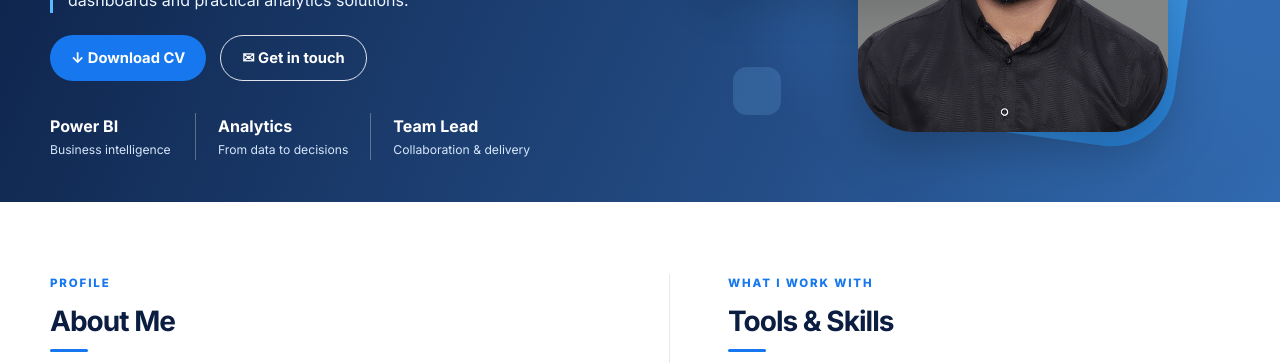
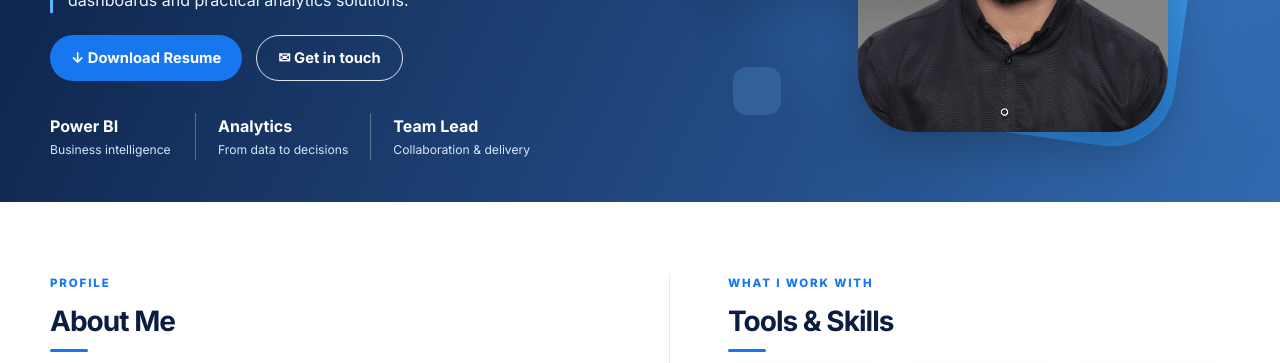
Before and after one commit to BoniBoban/myportfolio, a plain HTML site: page index.html in a window 1280 px wide. Shown: the part 359-722 px from the top of the page. Drawn offline with Linux system fonts and the light colour scheme.

Commit message:
Update CV download link and email address

```diff
--- a/index.html
+++ b/index.html
@@ -17,7 +17,7 @@
 <p class="eyebrow">👋 Hi, I'm</p><h1>Boniface <span>Boben</span></h1><h2>Senior Data Analyst</h2>
 <p class="hero-tagline">Data-driven decision making <b>|</b> Transforming insights into impact</p>
 <p class="hero-description">Helping businesses make better decisions with clear, compelling dashboards and practical analytics solutions.</p>
-<div class="hero-actions"><a class="button button-primary" href="assets/Boniface_Data_Analyst.pdf" download>↓ Download CV</a><a class="button button-outline" href="mailto:boniboban@gmail.com">✉ Get in touch</a></div>
+<div class="hero-actions"><a class="button button-primary" href="assets/Boniface_Boben_SrDataAnalyst_5YOE.pdf" download>↓ Download Resume</a><a class="button button-outline" href="mailto:bonifaceboben@gmail.com">✉ Get in touch</a></div>
 <div class="hero-highlights"><div><strong>Power BI</strong><small>Business intelligence</small></div><div><strong>Analytics</strong><small>From data to decisions</small></div><div><strong>Team Lead</strong><small>Collaboration & delivery</small></div></div>
 </div><div class="hero-visual"><div class="chart-card"><div class="chart-top"><i></i><i></i><i></i></div><div class="chart-content"><div class="bars"><i></i><i></i><i></i><i></i><i></i><i></i></div><div class="donut"></div></div></div>
 <div class="portrait-frame"><div class="portrait-shape"></div><img src="assets/boni.jpg" alt="Portrait of Boniface Boben"></div><span class="floating-dot dot-one"></span><span class="floating-dot dot-two"></span></div></div></section>
```
